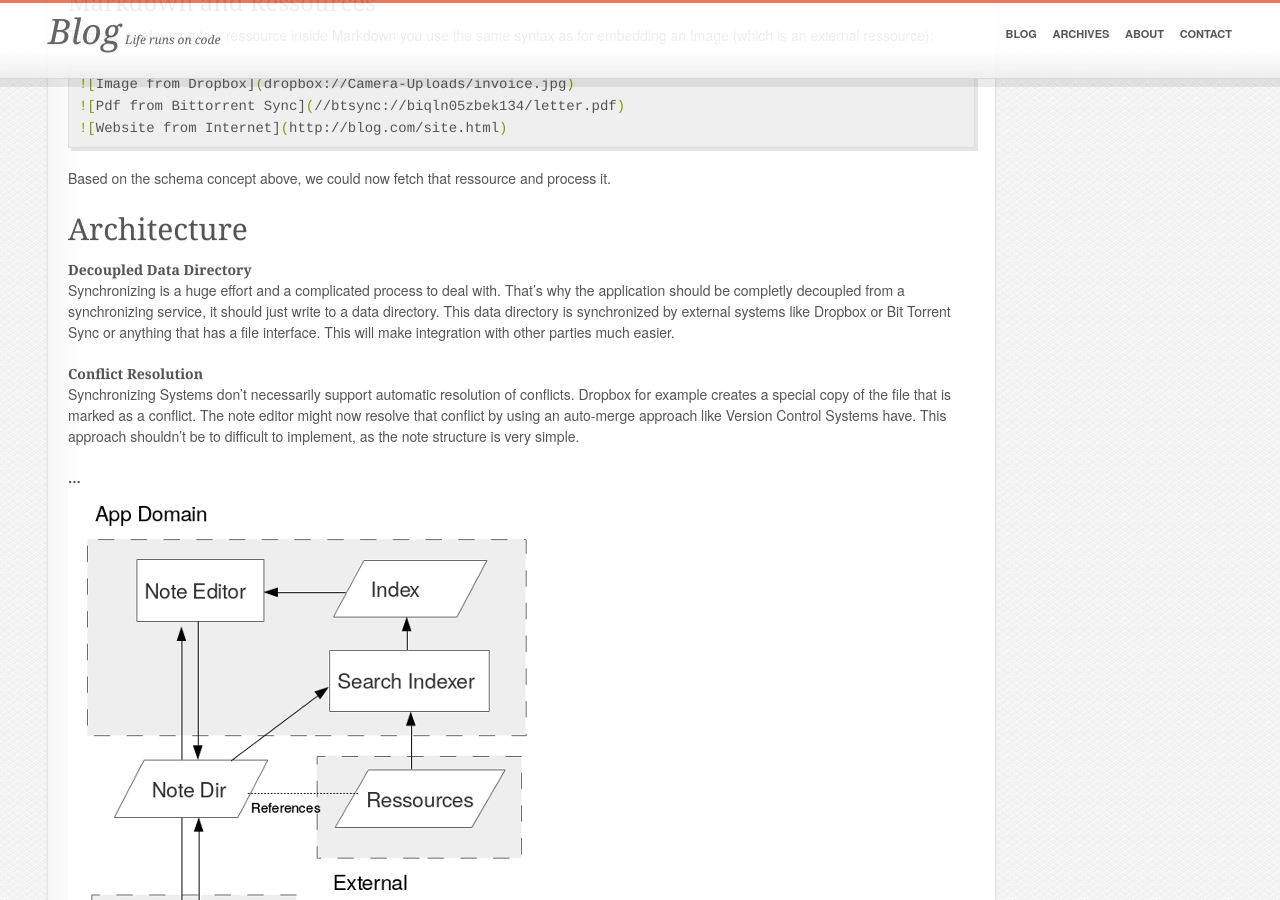
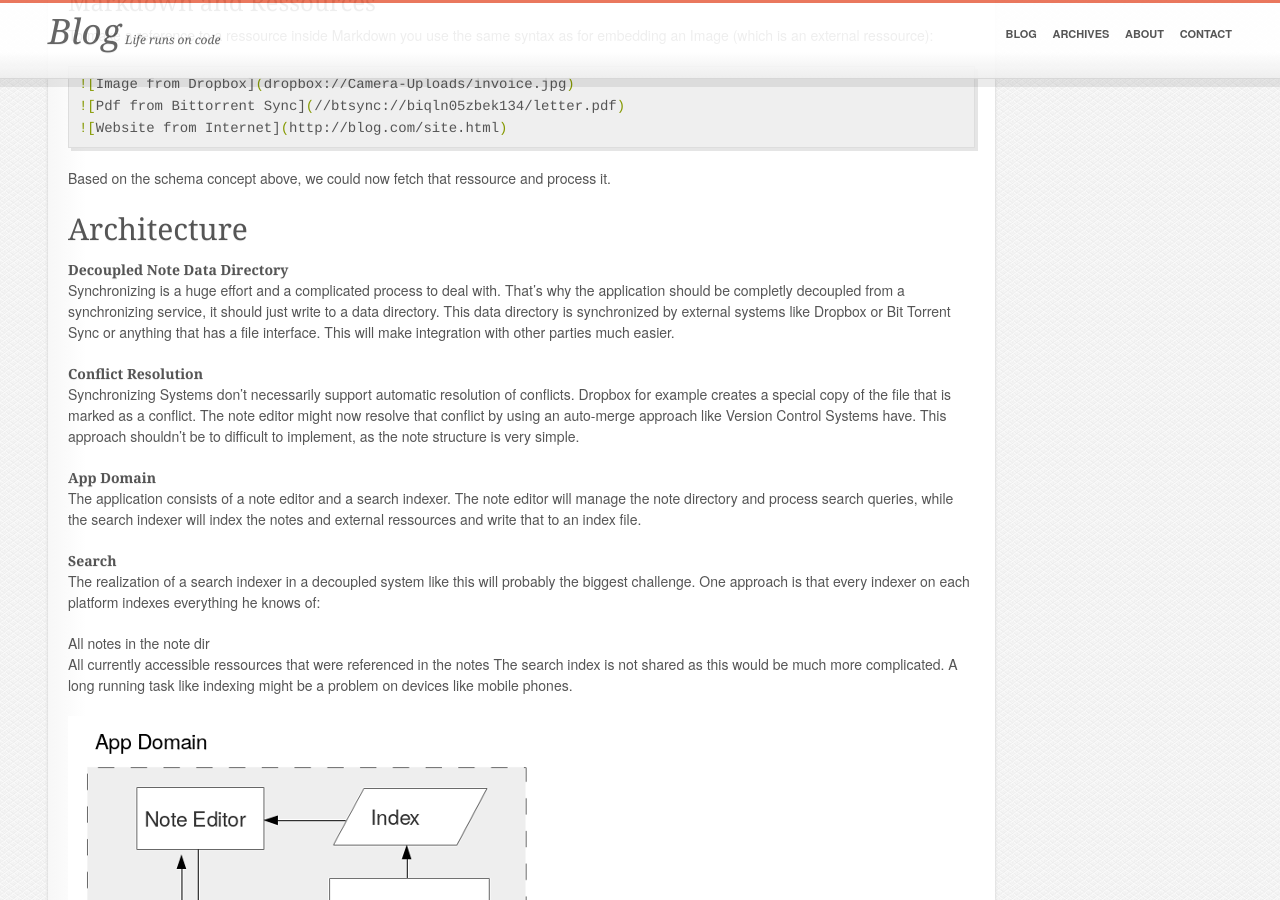
Before and after one commit to lukasmartinelli/lukasmartinelli.github.io, a Jekyll site: the page built from _posts/2014-02-07-opensource-notetaking-concept.md, in a window 1280 px wide and 900 px high, scrolled down 4497 px. Built offline with Jekyll 4.4.1, drawn with Linux system fonts in a browser that asks for light colours; Markdown is read by kramdown in place of the engine named in the settings.

Commit message:
Wrote about app domain and search

```diff
--- a/_posts/2014-02-07-opensource-notetaking-concept.md
+++ b/_posts/2014-02-07-opensource-notetaking-concept.md
@@ -140,21 +140,23 @@ Based on the schema concept above, we could now fetch that ressource and process
 
 ## Architecture
 
-#### Decoupled Data Directory
+#### Decoupled Note Data Directory
 Synchronizing is a huge effort and a complicated process to deal with. That's why the application should be completly decoupled from a synchronizing service, it should just write to a data directory. This data directory is synchronized by external systems like Dropbox or Bit Torrent Sync or anything that has a file interface. This will make integration with other parties much easier.
 
 #### Conflict Resolution
 Synchronizing Systems don't necessarily support automatic resolution of conflicts. Dropbox for example creates a special copy of the file that is marked as a conflict.
 The note editor might now resolve that conflict by using an auto-merge approach like Version Control Systems have. This approach shouldn't be to difficult to implement, as the note structure is very simple.
 
-#### ...
+#### App Domain
+The application consists of a note editor and a search indexer. The note editor will manage the note directory and process search queries, while the search indexer will index the notes and external ressources and write that to an index file.
+
+#### Search
+The realization of a search indexer in a decoupled system like this will probably the biggest challenge. One approach is that every indexer on each platform indexes everything he knows of:
+- All notes in the note dir
+- All currently accessible ressources that were referenced in the notes
+The search index is not shared as this would be much more complicated. A long running task like indexing might be a problem on devices like mobile phones.
 
 ![Decoupled architecture for Opensource Notetaking](/media/notes_architecture.png)
-
-
-
-
-
 
 ## Synchronizing
 
```
